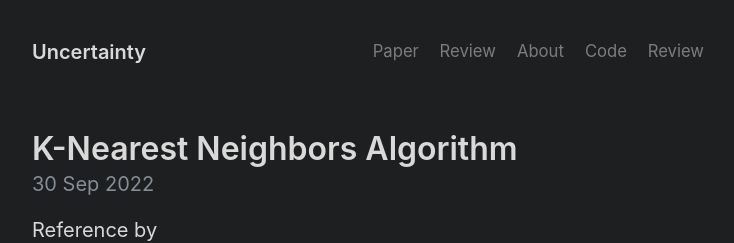
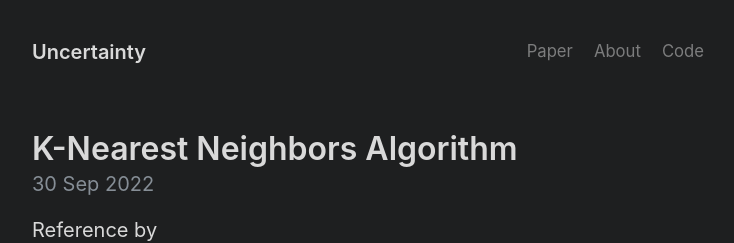
Before and after one commit to mawjdgus0812/mawjdgus0812.github.io, a Jekyll site: the page built from index.html, in a window 1280 px wide. Shown: the top 243 px of the page, without its empty margins (272-1006 px from the left). Built offline with Jekyll 4.4.1, drawn with Linux system fonts in a browser that asks for light colours; the list of posts is cut into pages by our own code.

Commit message:
Update _config.yml

```diff
--- a/_config.yml
+++ b/_config.yml
@@ -41,13 +41,13 @@ version: 3.0.0
 
 # Navbar page list
 nav:
-  - title: Paper Review
+  - title: Paper
     url: /archive
 
   - title: About
     url: /about
 
-  - title: Code Review
+  - title: Code
     url: /archive2
 
 # Conversion
```
